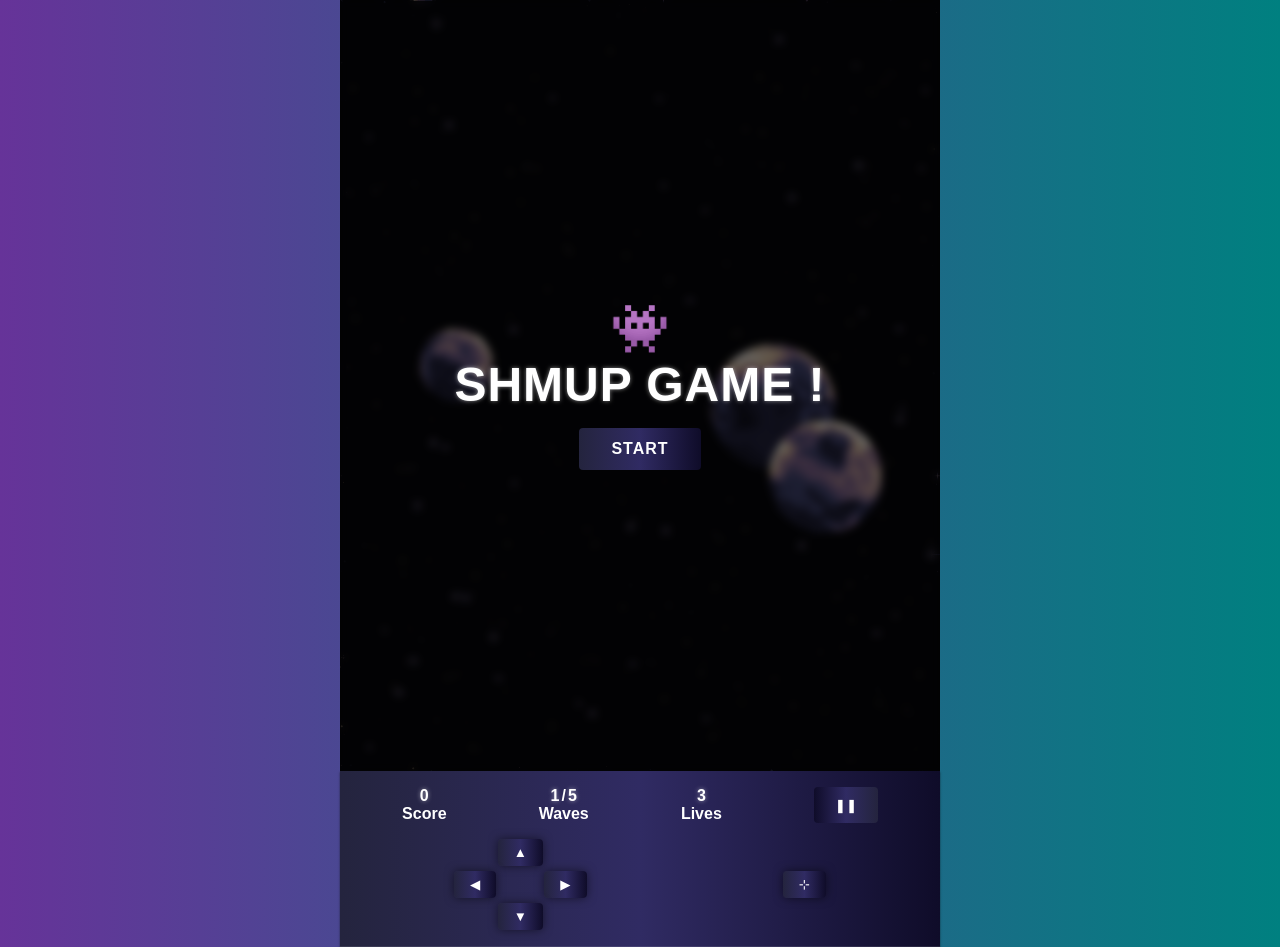
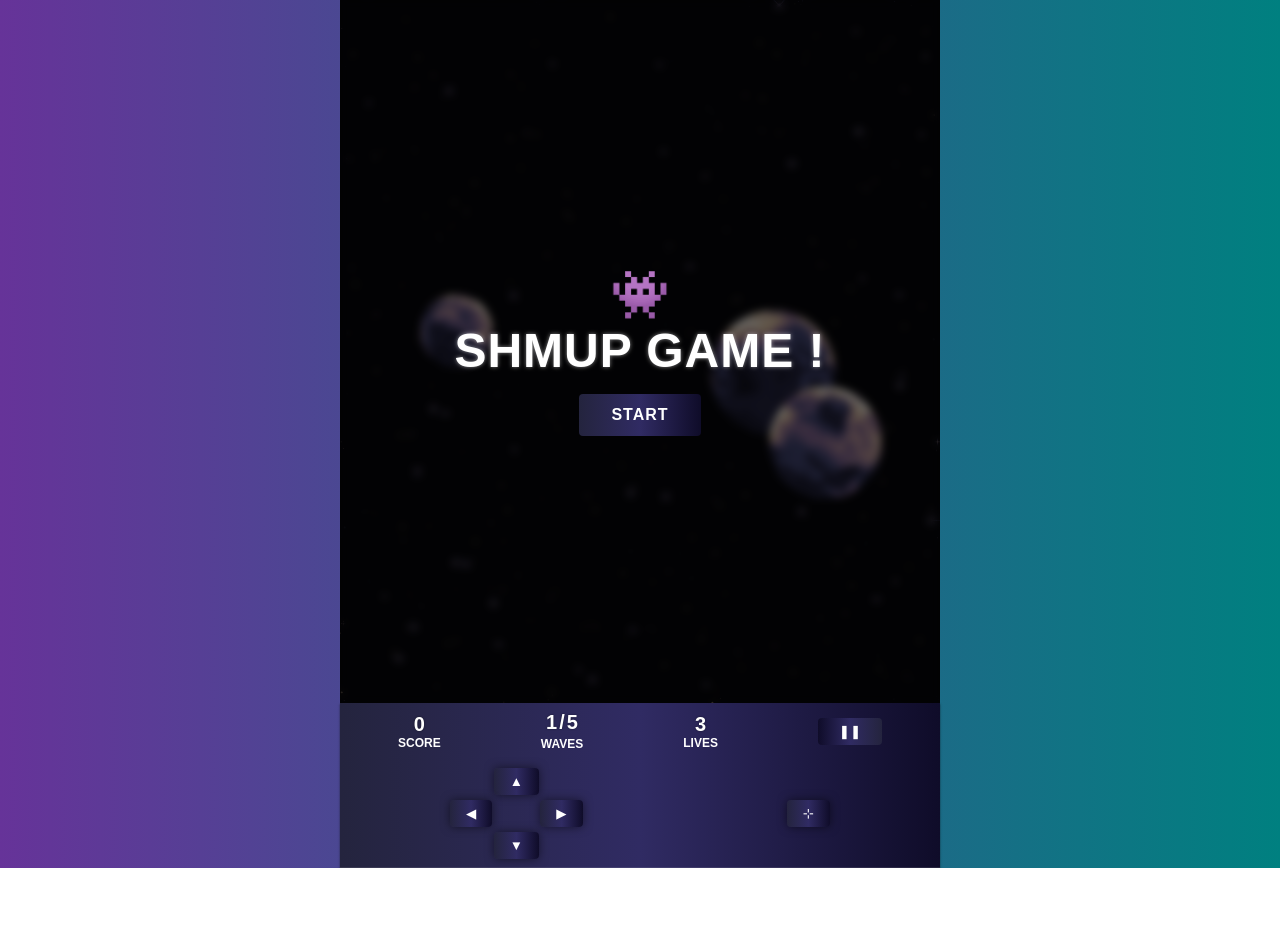
Before and after one commit to lyrarod/shmup-game, a website with bundled scripts: page index.html in a window 1280 px wide. After the commit the page ends 868 px from the top, so only its background shows below. Built offline with nearby package versions, Linux system fonts and the light colour scheme.

Commit message:
fix controls

```diff
--- a/game.js
+++ b/game.js
@@ -10,7 +10,7 @@ export class Game {
   constructor() {
     this.canvas = document.getElementById("canvas");
     this.ctx = this.canvas.getContext("2d");
-    this.width = this.canvas.width = 700;
+    this.width = this.canvas.width = 768;
     this.height = this.canvas.height = 900;
 
     this.waves = [];
--- a/index.html
+++ b/index.html
@@ -27,10 +27,12 @@
 
         <div id="hud">
           <div class="hud-item">
-            <p>
-              <span id="score"></span>
-              Score
-            </p>
+            <div
+              style="display: flex; flex-direction: column; align-items: center"
+            >
+              <strong id="score"></strong>
+              <span style="font-size: 0.75rem; font-weight: 700">Score</span>
+            </div>
 
             <div>
               <div
@@ -41,15 +43,19 @@
                   align-items: center;
                 "
               >
-                <span id="wave"></span>/<span id="waves"></span>
+                <strong id="wave"></strong>
+                <strong>/</strong>
+                <strong id="waves"></strong>
               </div>
-              Waves
+              <span style="font-size: 0.75rem; font-weight: 700">Waves</span>
             </div>
 
-            <p>
-              <span id="lives"></span>
-              Lives
-            </p>
+            <div
+              style="display: flex; flex-direction: column; align-items: center"
+            >
+              <strong id="lives"></strong>
+              <span style="font-size: 0.75rem; font-weight: 700">Lives</span>
+            </div>
 
             <button id="pause">❚❚</button>
           </div>
--- a/player.js
+++ b/player.js
@@ -46,7 +46,6 @@ export class Player {
       this.game.livesHud.innerText = this.lives;
       this.x = this.game.width * 0.5 - this.width * 0.5;
       this.y = this.game.height;
-      console.log("player took damage:", this.game.player.lives);
     }
   }
 
--- a/style.css
+++ b/style.css
@@ -76,35 +76,30 @@ main {
 
 #hud {
   width: 100%;
-  padding: 1rem;
+  padding: 0.5rem;
   display: flex;
   flex-direction: column;
   color: white;
   background: linear-gradient(to left, #0f0c29, #302b63, #24243e);
   border-bottom: 1px solid rgba(255, 255, 255, 0.1);
-  font-weight: 700;
   user-select: none;
   box-shadow: 0 1px 2px rgba(0, 0, 0, 0.5);
 }
 .hud-item {
   display: flex;
+  align-items: center;
   justify-content: space-around;
+  text-transform: uppercase;
 }
-#hud p {
-  display: flex;
-  flex-direction: column;
-  align-items: center;
+.hud-item strong {
+  font-size: 1.25rem;
+  font-weight: 900;
+  text-shadow: 0 0 2px rgba(0, 0, 0, 0.5);
 }
 
-#hud span {
-  display: flex;
-  flex-direction: column;
-  align-items: center;
-  text-shadow: 0 0 4px rgba(255, 255, 255, 0.5);
-}
 #pause {
   width: 8vh;
-  padding: 0.5rem;
+  padding: 0.375rem 0.75rem;
   border: none;
   border-radius: 4px;
   background: linear-gradient(to right, #0f0c29, #302b63, #24243e);
@@ -188,10 +183,3 @@ main {
     box-shadow: 0 0 20px rgba(0, 0, 0, 0.5);
   }
 }
-#up,
-#down,
-#left,
-#right {
-  /* width: 2rem;
-  height: 1rem; */
-}
```
